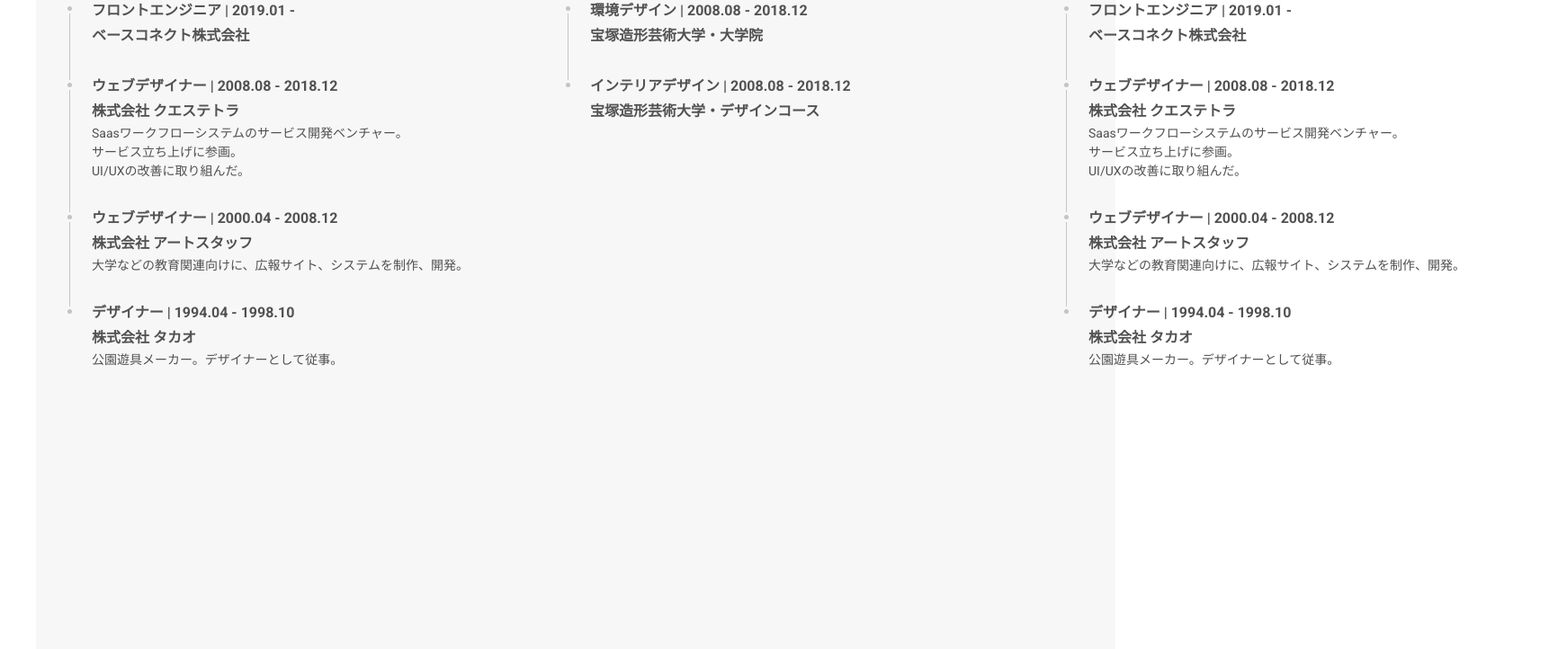
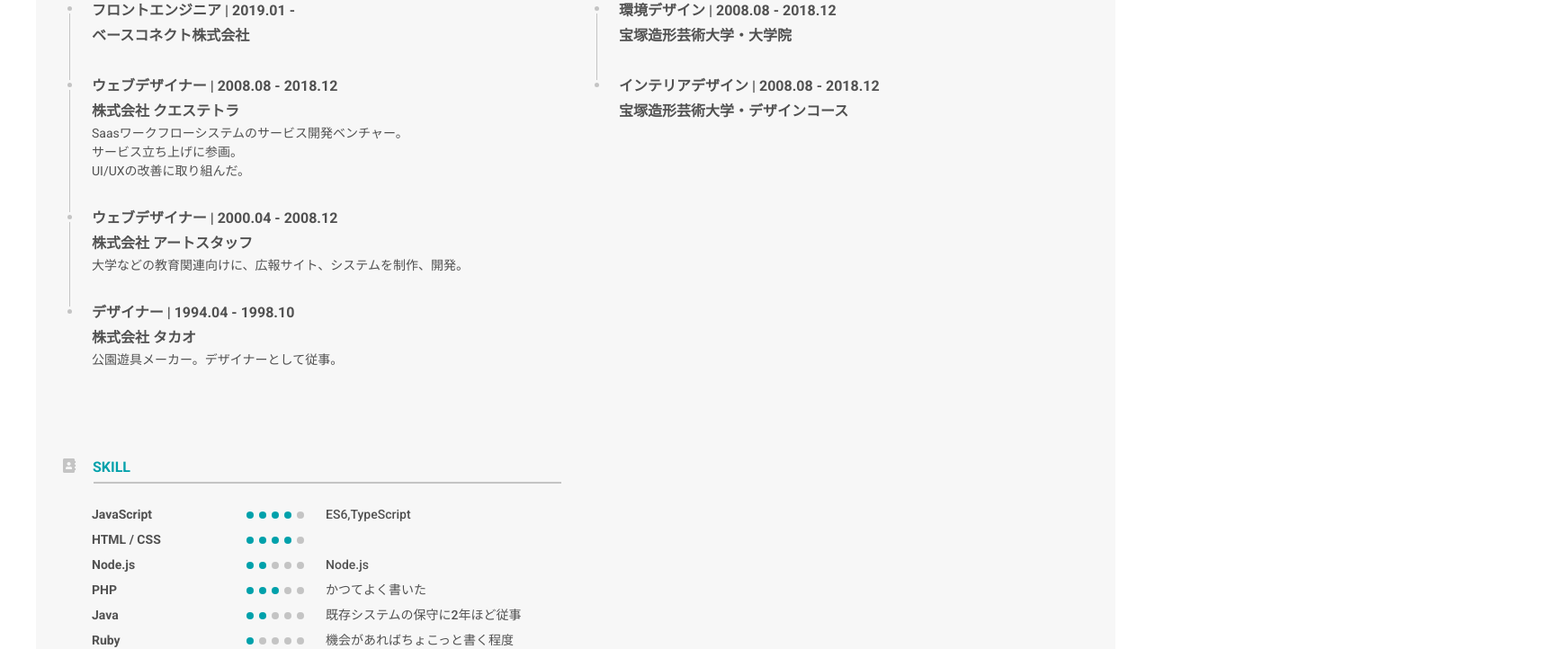
Before and after one commit to chillout2san/react_redux_lp, a React (Create React App) app: page / in a window 1280 px wide. Shown: the part 1463-2185 px from the top of the page at 90% size, 1732 px wide, since content can reach past the window. Built offline with nearby package versions, Linux system fonts and the light colour scheme.

Commit message:
feat: Skillをハードコーディングでまず実装

```diff
--- a/src/components/home/Introduce/Introduce.tsx
+++ b/src/components/home/Introduce/Introduce.tsx
@@ -9,6 +9,15 @@
   height: 1160px;
   background: #f7f7f7;
   padding: 114px 30px 100px 30px;
+`
+
+const UpperWrapper = styled.div`
+  height: 560px;
+  display: flex;
+  justify-content: space-between;
+`
+
+const LowerWrapper = styled.div`
   display: flex;
   justify-content: space-between;
 `
@@ -16,9 +25,13 @@
 export const Introduce: React.VFC = () => {
   return (
     <Wrapper>
-      <Experience />
-      <Education />
-      <Skill />
+      <UpperWrapper>
+        <Experience />
+        <Education />
+      </UpperWrapper>
+      <LowerWrapper>
+        <Skill />
+      </LowerWrapper>
     </Wrapper>
   )
 }
--- a/src/components/home/Introduce/parts/Education.tsx
+++ b/src/components/home/Introduce/parts/Education.tsx
@@ -7,7 +7,6 @@
 
 const Wrapper = styled.div`
   width: 554px;
-  height: 600px;
 `
 
 const FlexWrapper = styled.div`
--- a/src/components/home/Introduce/parts/Experience.tsx
+++ b/src/components/home/Introduce/parts/Experience.tsx
@@ -7,7 +7,6 @@
 
 const Wrapper = styled.div`
   width: 554px;
-  height: 600px;
 `
 
 const FlexWrapper = styled.div`
--- /dev/null
+++ b/src/components/home/Introduce/parts/RankCircle.tsx
@@ -0,0 +1,38 @@
+import React from 'react'
+import styled from 'styled-components'
+
+const Wrapper = styled.div`
+  margin-right: 18px;
+`
+
+interface CicleProps {
+  hasStar: boolean
+}
+
+const Circle = styled.div`
+  display: inline-block;
+  width: 8px;
+  height: 8px;
+  border-radius: 50%;
+  background: ${(props: CicleProps) => (props.hasStar ? '#00A1AB' : '#C4C4C4')};
+  margin-right: 6px;
+`
+
+interface RankCircleProps {
+  star: string
+}
+
+export const RankCircle: React.VFC<RankCircleProps> = (props) => {
+  const hasStar = (index: number) => {
+    return parseInt(props.star) >= index
+  }
+  return (
+    <Wrapper>
+      <Circle hasStar={hasStar(1)} />
+      <Circle hasStar={hasStar(2)} />
+      <Circle hasStar={hasStar(3)} />
+      <Circle hasStar={hasStar(4)} />
+      <Circle hasStar={hasStar(5)} />
+    </Wrapper>
+  )
+}
--- a/src/components/home/Introduce/parts/Skill.tsx
+++ b/src/components/home/Introduce/parts/Skill.tsx
@@ -3,101 +3,97 @@
 import { IconHeader } from '../../../common/IconHeader'
 import { Text } from '../../../common/Text'
 import HumanIcon from './human.svg'
-import { Circle, Line } from './Element'
+import { RankCircle } from './RankCircle'
 
 const Wrapper = styled.div`
   width: 554px;
   height: 600px;
 `
 
-const FlexWrapper = styled.div`
-  display: flex;
+const TextWrapper = styled.div`
+  width: 107px;
+  margin-right: 65px;
 `
 
-const TextWrapper = styled.div`
+const FlexWrapper = styled.div`
+  margin-left: 32px;
   width: 522px;
+  display: flex;
+  align-items: center;
 `
 
-const SharpWrapper = styled.div`
-  width: 14px;
-  margin-top: 9px;
-  margin-right: 18px;
-`
+const json = [
+  {
+    language: 'JavaScript',
+    star: '4',
+    comment: 'ES6,TypeScript',
+  },
+  {
+    language: 'HTML / CSS',
+    star: '4',
+    comment: '',
+  },
+  {
+    language: 'Node.js',
+    star: '2',
+    comment: 'Node.js',
+  },
+  {
+    language: 'PHP',
+    star: '3',
+    comment: 'かつてよく書いた',
+  },
+  {
+    language: 'Java',
+    star: '2',
+    comment: '既存システムの保守に2年ほど従事',
+  },
+  {
+    language: 'Ruby',
+    star: '1',
+    comment: '機会があればちょこっと書く程度',
+  },
+  {
+    language: 'React + Redux',
+    star: '3',
+    comment: 'Styled-component,Storybook',
+  },
+  {
+    language: 'CakePHP',
+    star: '2',
+    comment: '',
+  },
+  {
+    language: 'WordPress',
+    star: '3',
+    comment: 'テーマ・プラグイン開発など',
+  },
+  {
+    language: 'Action Script',
+    star: '4',
+    comment: '数多くの実績を積みました',
+  },
+]
 
 export const Skill: React.VFC = () => {
   return (
     <Wrapper>
-      <IconHeader title="EXPERIENCE" icon={HumanIcon} />
-      <FlexWrapper>
-        <SharpWrapper>
-          <Circle />
-          <Line height="74px" />
-          <Circle />
-          <Line height="136px" />
-          <Circle />
-          <Line height="94px" />
-          <Circle />
-        </SharpWrapper>
-        <TextWrapper>
-          <Text color="#515151" size="16px" weight="700" height="28px">
-            フロントエンジニア | 2019.01 -
-          </Text>
-          <Text
-            color="#515151"
-            size="16px"
-            weight="700"
-            height="28px"
-            mb="28px"
-          >
-            ベースコネクト株式会社
-          </Text>
-          <Text color="#515151" size="16px" weight="700" height="28px">
-            ウェブデザイナー | 2008.08 - 2018.12
-          </Text>
-          <Text color="#515151" size="16px" weight="700" height="28px">
-            株式会社 クエステトラ
-          </Text>
-          <Text color="#515151" size="14px" weight="400" height="21px">
-            Saasワークフローシステムのサービス開発ベンチャー。
-          </Text>
-          <Text color="#515151" size="14px" weight="400" height="21px">
-            サービス立ち上げに参画。
-          </Text>
-          <Text
-            color="#515151"
-            size="14px"
-            weight="400"
-            height="21px"
-            mb="28px"
-          >
-            UI/UXの改善に取り組んだ。
-          </Text>
-          <Text color="#515151" size="16px" weight="700" height="28px">
-            ウェブデザイナー | 2000.04 - 2008.12
-          </Text>
-          <Text color="#515151" size="16px" weight="700" height="28px">
-            株式会社 アートスタッフ
-          </Text>
-          <Text
-            color="#515151"
-            size="14px"
-            weight="400"
-            height="21px"
-            mb="28px"
-          >
-            大学などの教育関連向けに、広報サイト、システムを制作、開発。
-          </Text>
-          <Text color="#515151" size="16px" weight="700" height="28px">
-            デザイナー | 1994.04 - 1998.10
-          </Text>
-          <Text color="#515151" size="16px" weight="700" height="28px">
-            株式会社 タカオ
-          </Text>
-          <Text color="#515151" size="14px" weight="400" height="21px">
-            公園遊具メーカー。デザイナーとして従事。
-          </Text>
-        </TextWrapper>
-      </FlexWrapper>
+      <IconHeader title="SKILL" icon={HumanIcon} />
+      {json.map((json) => {
+        return (
+          <FlexWrapper>
+            <TextWrapper>
+              <Text color="#515151" size="14px" weight="700" height="28px">
+                {json.language}
+              </Text>
+            </TextWrapper>
+            <RankCircle star={json.star}/>
+            <Text color="#515151" size="14px" weight="500" height="28px">
+              {json.comment}
+            </Text>
+          </FlexWrapper>
+        )
+      })}
     </Wrapper>
   )
 }
```
